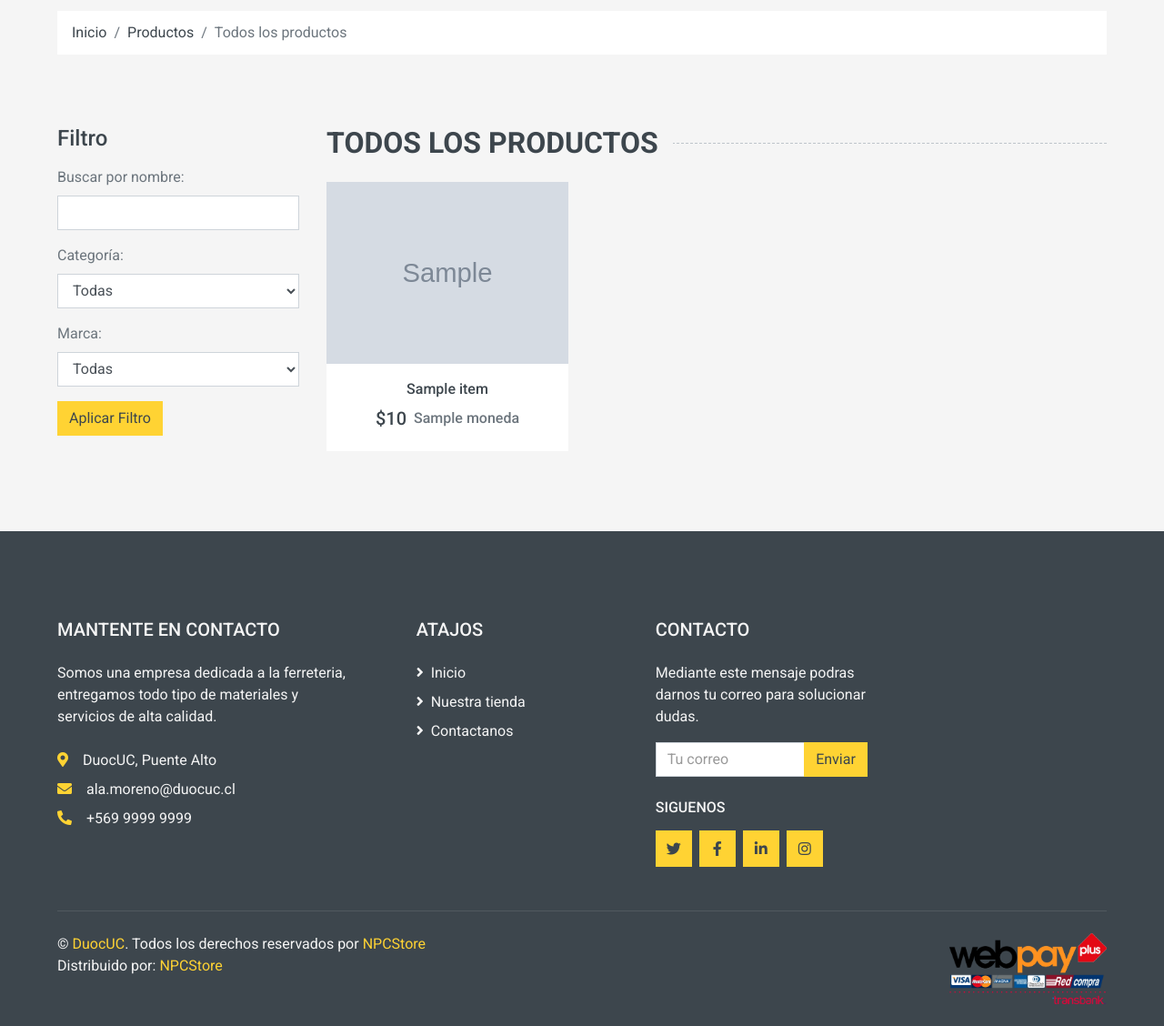
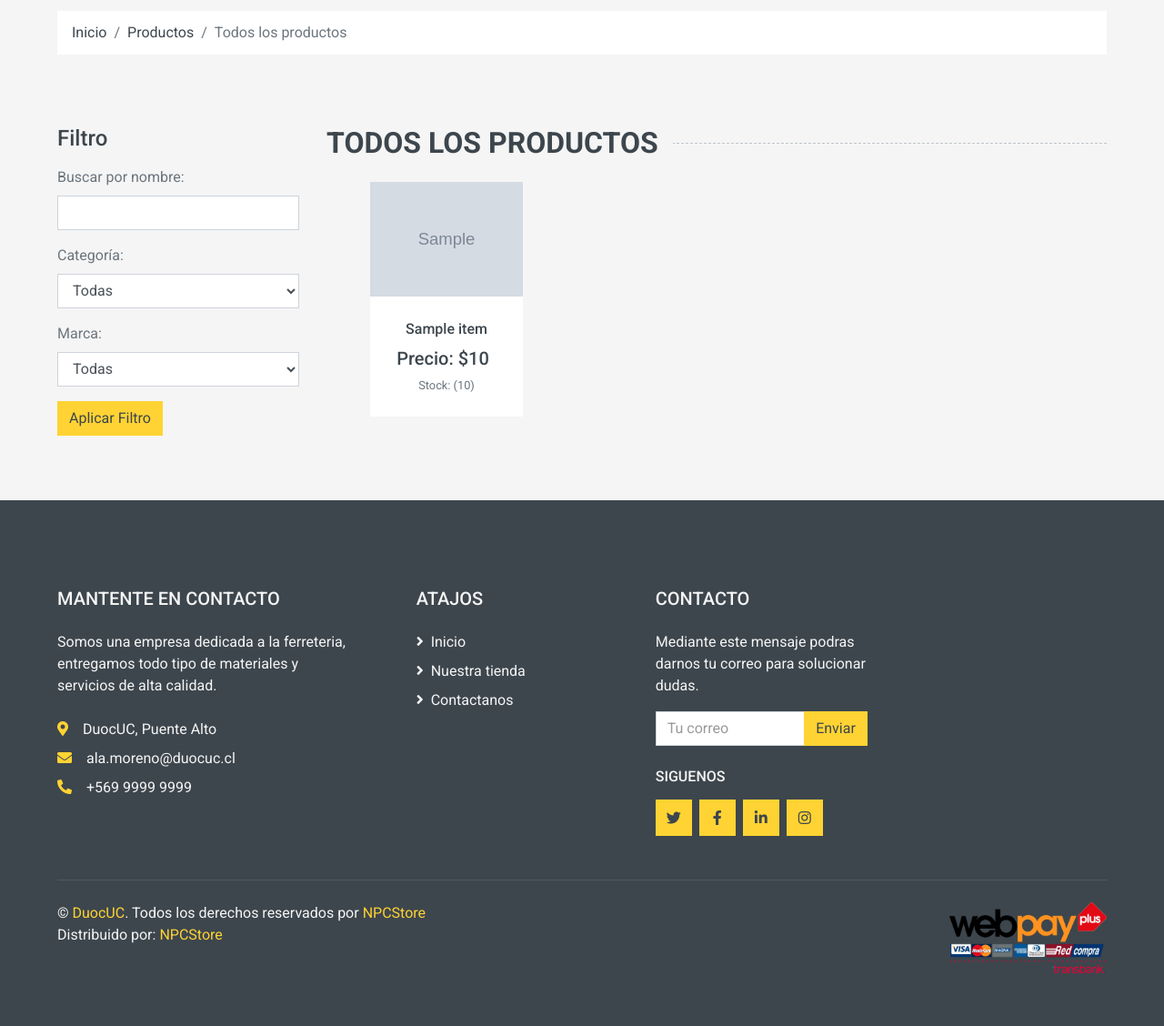
Before and after one commit to Juiceb0x21/NPCStore, a Django app: page /shop.html in a window 1280 px wide. Shown: the part 195-1323 px from the top of the page at 91% size. After the commit the page ends 1265 px from the top, so only its background shows below. Run offline with Django 5.2, Linux system fonts and the light colour scheme; grey boxes marked "Sample" are stand-in pictures; a database or web service that is not in the repository returns one stand-in record (values such as "Sample title"); data that the repository does not hold is empty; some libraries are stand-ins or nearby versions.

Commit message:
control de errores y mas

```diff
--- a/core/templates/core/index.html
+++ b/core/templates/core/index.html
@@ -97,7 +97,9 @@
                                     {% endif %}
                                     <a class="btn btn-outline-dark btn-square" href=""><i class="far fa-heart"></i></a>
                                     <a class="btn btn-outline-dark btn-square" href="{% url 'detalleProducto' producto.id %}"><i class="fa fa-eye"></i></a>
+                                    {% if user_data.rol_id == 1 %}
                                     <a class="btn btn-outline-dark btn-square" href="{% url 'actualizar_producto' producto.id %}"><i class="fa fa-exchange-alt"></i></a>
+                                    {% endif %}
                                 </div>
                             </div>
                             <div class="text-center py-4">
--- a/core/templates/core/shop.html
+++ b/core/templates/core/shop.html
@@ -63,15 +63,15 @@
         <div class="col-lg-9" id="productos-container">
             <h2 class="section-title position-relative text-uppercase mb-4"><span class="bg-secondary pr-3">Todos los productos</span></h2>
             {% if productos %}
-            <div class="row">
+            <div class="row px-xl-5">
                 {% for producto in productos %}
-                <div class="col-lg-4 col-md-6 mb-4">
-                    <div class="product-item bg-light">
+                    <div class="col-lg-3 col-md-4 col-sm-6 pb-1">
+                        <div class="product-item bg-light mb-4">
                             <div class="product-img overflow-hidden">
-                            <img class="w-100" src="{% static 'core/img/' %}{{ producto.imagen }}" alt="">
+                                <img class="w-100"" src="{% static '' %}core/img/{{producto.imagen}}" alt="">
                                 <div class="product-action">
                                     {% if user_data %}
-                                    {%  if user_data.is_connect == 1%}
+                                        {% if user_data.is_connect == 1%}
                                             <a class="btn btn-outline-dark btn-square" href="{% url 'carro:agregar' producto.id %}"><i class="fa fa-shopping-cart"></i></a>
                                         {% endif %}
                                     {% else %}
@@ -79,16 +79,21 @@
                                     {% endif %}
                                     <a class="btn btn-outline-dark btn-square" href=""><i class="far fa-heart"></i></a>
                                     <a class="btn btn-outline-dark btn-square" href="{% url 'detalleProducto' producto.id %}"><i class="fa fa-eye"></i></a>
-                                <a class="btn btn-outline-dark btn-square" href=""><i class="fa fa-search"></i></a>
+                                    {% if user_data.rol_id == 1 %}
+                                    <a class="btn btn-outline-dark btn-square" href="{% url 'actualizar_producto' producto.id %}"><i class="fa fa-exchange-alt"></i></a>
+                                    {% endif %}
                                 </div>
                             </div>
-                        <div class="text-center py-3">
-                            <a class="h6 text-decoration-none text-truncate" >{{ producto.nombre }}</a>
+                            <div class="text-center py-4">
+                                <a class="h6 text-decoration-none text-truncate" href="">{{ producto.nombre }}</a>
                                 <div class="d-flex align-items-center justify-content-center mt-2">
-                                <h5 class="mr-2"> ${{ producto.precio }}</h5>
-                                <!-- Agregado un filtro para mostrar la moneda -->
-                                <h6 class="text-muted">{{ producto.moneda }}</h6>
+                                    <h5>Precio: ${{ producto.precio }}</h5><h6 class="text-muted ml-2"></h6>
                                 </div>
+                                <div class="d-flex align-items-center justify-content-center">
+                                    <small>Stock: ({{ producto.stock }})</small>
+                                </div>
+                                <!-- Agregar el botón de actualizar aquí -->
+
                             </div>
                         </div>
                     </div>
--- a/core/views.py
+++ b/core/views.py
@@ -22,6 +22,7 @@ from django.shortcuts import render, redirect
 from requests.exceptions import RequestException, HTTPError
 from django.http import HttpRequest
 from django.views.decorators.csrf import csrf_exempt
+from django.contrib import messages
 
 
 def index(request):
@@ -119,31 +120,40 @@ def carrito(request):
 def actualizar_producto(request: HttpRequest, producto_id: int):
     if "user_data" in request.session:
         user_data = request.session['user_data']
-
     else:
         user_data = False
 
     if user_data:
         if user_data['is_connect'] == 1:
             if request.method == 'POST':
-                json_data = {
-                    'id': producto_id,
-                    'categoria': request.POST.get('categoria'),
-                    'descripcion': request.POST.get('descripcion'),
-                    'imagen': request.POST.get('imagen'),
-                    'marca': request.POST.get('marca'),
-                    'nombre': request.POST.get('nombre'),
-                    'precio': request.POST.get('precio'),
-                    'stock': request.POST.get('stock')
-                }
-                try:
-                    response = requests.post('http://127.0.0.1:5000/api/productos/actualizar_productos', json=json_data)
-                    response.raise_for_status()
-                    return redirect('index')
-                except (HTTPError, RequestException) as e:
-                    error_message = f'Error al actualizar el producto: {str(e)}'
-                    print(json_data)
-                    return HttpResponse(f'<html><body><p>{error_message}</p></body></html>', status=500)
+                stock = request.POST.get('stock')
+                precio = request.POST.get('precio')
+
+                # Validar el stock y el precio
+                if int(stock) <= 0:
+                    messages.error(request, 'El stock debe ser mayor a 0.')
+                elif float(precio) <= 0:
+                    messages.error(request, 'El precio debe ser mayor a 0.')
+                else:
+                    json_data = {
+                        'id': producto_id,
+                        'categoria': request.POST.get('categoria'),
+                        'descripcion': request.POST.get('descripcion'),
+                        'imagen': request.POST.get('imagen'),
+                        'marca': request.POST.get('marca'),
+                        'nombre': request.POST.get('nombre'),
+                        'precio': precio,
+                        'stock': stock
+                    }
+                    try:
+                        response = requests.post('http://127.0.0.1:5000/api/productos/actualizar_productos', json=json_data)
+                        response.raise_for_status()
+                        messages.success(request, 'Producto actualizado correctamente.')
+                        return redirect('index')
+                    except (HTTPError, RequestException) as e:
+                        error_message = f'Error al actualizar el producto: {str(e)}'
+                        print(json_data)
+                        messages.error(request, error_message)
             else:
                 producto = obtener_producto_por_id(producto_id)
                 if producto is None:
@@ -155,7 +165,6 @@ def actualizar_producto(request: HttpRequest, producto_id: int):
             return redirect('login')
     else:
         return redirect('login')
-
 
 def obtener_producto_por_id(producto_id):
     try:
@@ -303,6 +312,8 @@ def control_users(request):
 
 
 
+from django.contrib import messages
+
 def actualizar_rol_usuario(request, usuario_id):
     if request.method == 'POST':
         nuevo_rol_id = request.POST.get('nuevo_rol_id')
@@ -314,17 +325,15 @@ def actualizar_rol_usuario(request, usuario_id):
             }
             response = requests.post(url, json=data)
             if response.status_code == 200:
-                # El rol_id se actualizó correctamente
-                pass
+                messages.success(request, 'El rol del usuario ha sido actualizado correctamente.')
             else:
-                # Hubo un error al actualizar el rol_id
-                pass
-    return redirect('control_users')
+                messages.error(request, 'Hubo un error al actualizar el rol del usuario.')
+        return redirect('control_users')
 
 
 def add_producto(request):
-    try:
-        if request.method == 'POST':
+    if request.method == 'POST':
+        try:
             # Obtener los datos del formulario
             nombre = request.POST.get('nombre')
             descripcion = request.POST.get('descripcion')
@@ -334,28 +343,30 @@ def add_producto(request):
             stock = request.POST.get('stock')
             imagen = request.FILES.get('imagen')
 
-            print(imagen)
-            # Crear un diccionario con los datos del producto
-            producto = {
-                "nombre": nombre,
-                "descripcion": descripcion,
-                "categoria": categoria,
-                "marca": marca,
-                "precio": precio,
-                "stock": stock,
-                "imagen": imagen.name
-            }
+            # Validar el stock y el precio
+            if int(stock) <= 0:
+                messages.error(request, 'El stock debe ser mayor a 0.')
+            elif float(precio) <= 0:
+                messages.error(request, 'El precio debe ser mayor a 0.')
+            else:
+                # Crear un diccionario con los datos del producto
+                producto = {
+                    "nombre": nombre,
+                    "descripcion": descripcion,
+                    "categoria": categoria,
+                    "marca": marca,
+                    "precio": precio,
+                    "stock": stock,
+                    "imagen": imagen.name
+                }
 
+                response = requests.post('http://127.0.0.1:5000/api/productos/add', json=producto)
+                if response.status_code == 200:
+                    messages.success(request, 'Producto agregado correctamente.')
+                else:
+                    messages.error(request, 'Error al agregar el producto.')
 
-            # Enviar los datos del producto al servidor (mediante una solicitud POST a la API)
-            response = requests.post('http://127.0.0.1:5000/api/productos/add', json=producto)
-
-            if response.status_code == 200:
-                pass
-            else:
-                pass
-
-    except Exception as e:
-        print(f"error: {e}")
+        except Exception as e:
+            messages.error(request, f"Error: {e}")
 
     return render(request, 'core/add_producto.html')
```
Also changed, not shown: core/templates/core/actualizar_producto.html (+28 -0 lines), core/templates/core/add_producto.html (+17 -0 lines), core/templates/core/control_users.html (+21 -1 lines). Lines whose indentation alone changed are shown as unchanged.
